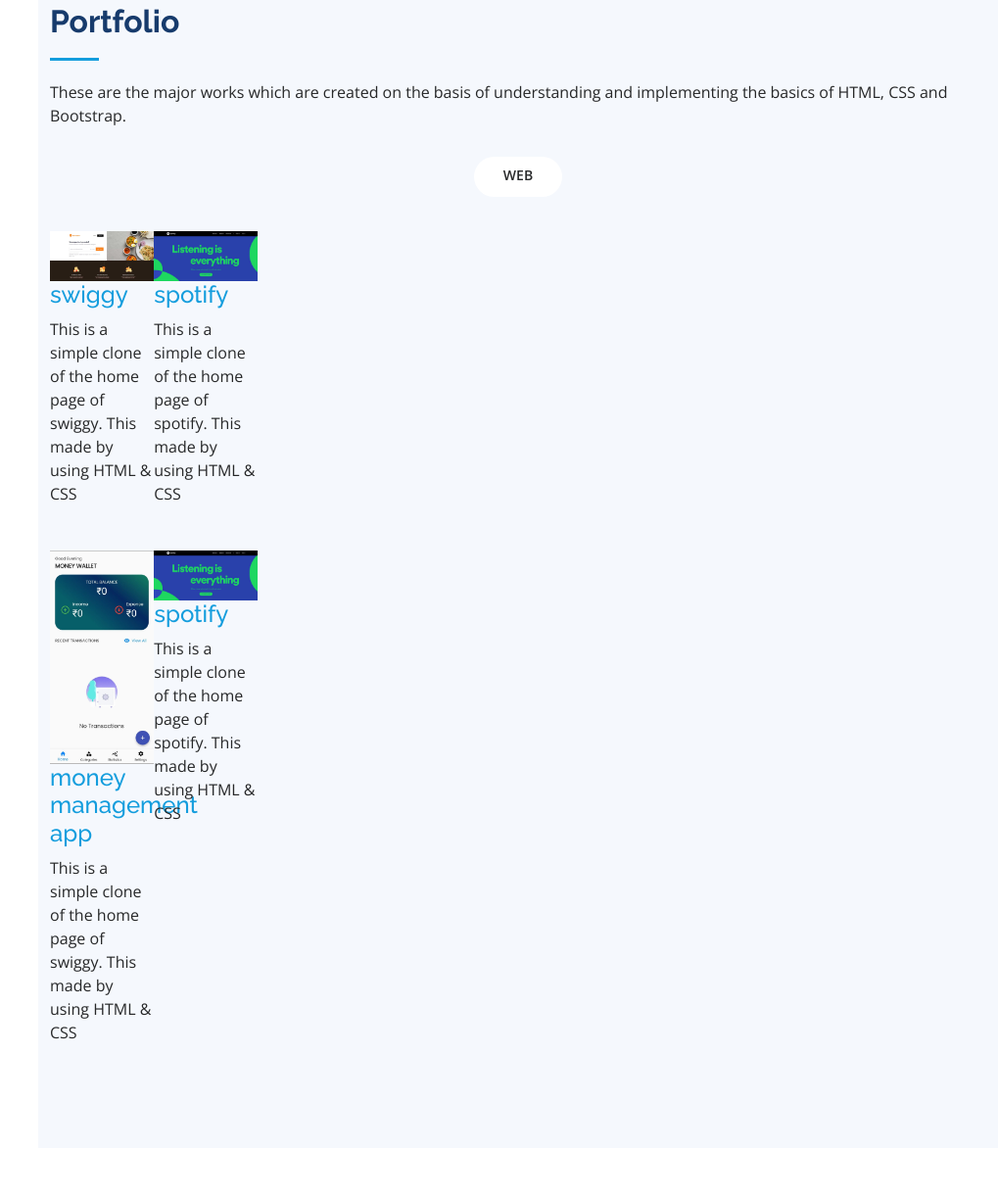
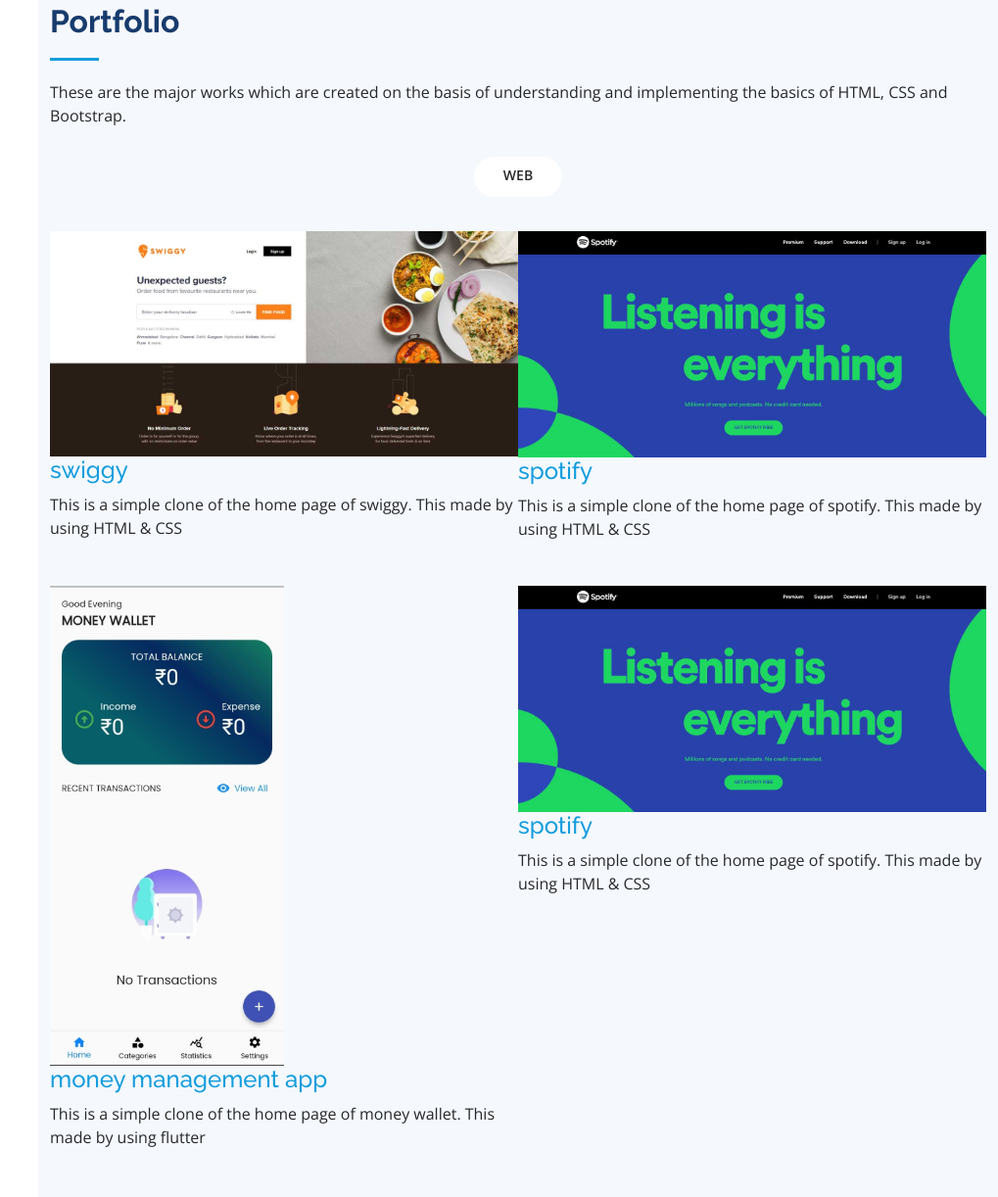
Before and after one commit to AlthafMjeelani/personal, a plain HTML site: page index.html in a window 1280 px wide. Shown: the part 2702-3924 px from the top of the page at 98% size, without its empty margins (261-1280 px from the left). Drawn offline with nearby package versions, Linux system fonts and the light colour scheme.

Commit message:
add some features

```diff
--- a/index.html
+++ b/index.html
@@ -270,20 +270,17 @@
 
 
 
-        <div class=" col-lg-4 col-md-6 d-flex">
-          <div class="col-lg-4 col-md-6 portfolio-item filter-web">
-            <div class="">
-              <img src="assets/img/portfolio/swiggy.jpg" class="img-fluid" alt="">
-              <div class="portfolio-info">
-                <h4> <a href="https://github.com/althafm2002/swiggy.git" target="_blank">swiggy</a></h4>
-                <p>This is a simple clone of the home page of swiggy. This made by using HTML & CSS</p>
-              </div>
+
+        <div class="d-flex">
+          <div class="col-md-6 portfolio-item filter-web">
+            <img src="assets/img/portfolio/swiggy.jpg" class="img-fluid" alt="">
+            <div class="portfolio-info">
+              <h4> <a href="https://github.com/althafm2002/swiggy.git" target="_blank">swiggy</a></h4>
+              <p>This is a simple clone of the home page of swiggy. This made by using HTML & CSS</p>
             </div>
+
           </div>
-
-
-
-          <div class="col-lg-4 col-md-6 portfolio-item filter-web">
+          <div class="col-md-6 portfolio-item filter-web">
             <div class="">
               <img src="assets/img/portfolio/spotify.jpg" class="img-fluid" alt="">
               <div class="portfolio-info">
@@ -295,21 +292,18 @@
         </div>
 
 
-
-        <div class=" col-lg-4 col-md-6 d-flex">
-          <div class="col-lg-4 col-md-6 portfolio-item filter-web">
+        <div class="d-flex">
+          <div class=" col-md-6 portfolio-item filter-web">
             <div class="">
-              <img src="assets/img/portfolio/money wallet.jpeg" class="img-fluid" alt="">
+              <img src="assets/img/portfolio/money wallet.jpeg" class="img-fluid w-50" alt="">
               <div class="portfolio-info">
-                <h4> <a href="https://github.com/althafm2002/money-walletnew" target="_blank">money management app</a></h4>
-                <p>This is a simple clone of the home page of swiggy. This made by using HTML & CSS</p>
+                <h4> <a href="https://github.com/althafm2002/money-walletnew" target="_blank">money management app</a>
+                </h4>
+                <p>This is a simple clone of the home page of money wallet. This made by using flutter</p>
               </div>
             </div>
           </div>
-
-
-
-          <div class="col-lg-4 col-md-6 portfolio-item filter-web">
+          <div class=" col-md-6 portfolio-item filter-web">
             <div class="">
               <img src="assets/img/portfolio/spotify.jpg" class="img-fluid" alt="">
               <div class="portfolio-info">
@@ -392,8 +386,8 @@
                 </svg>
                 <i class="bx bxl-flutter"></i>
               </div>
-              <h4><a href="">mobile app develepment using flutter</a></h4>
-              <p>create android and IOS mobile applications</p>
+              <h4><a href="">Mobile app develepment using flutter</a></h4>
+              <p>create ANDROID and IOS mobile applications</p>
             </div>
           </div>
 
@@ -484,7 +478,7 @@
         &copy; Copyright <strong><span>althaf m</span></strong>
       </div>
       <div class="credits">
-      Designed by <a href="https://bootstrapmade.com/">althaf m</a>
+        Designed by <a href="https://bootstrapmade.com/">althaf m</a>
       </div>
     </div>
   </footer><!-- End  Footer -->
```
